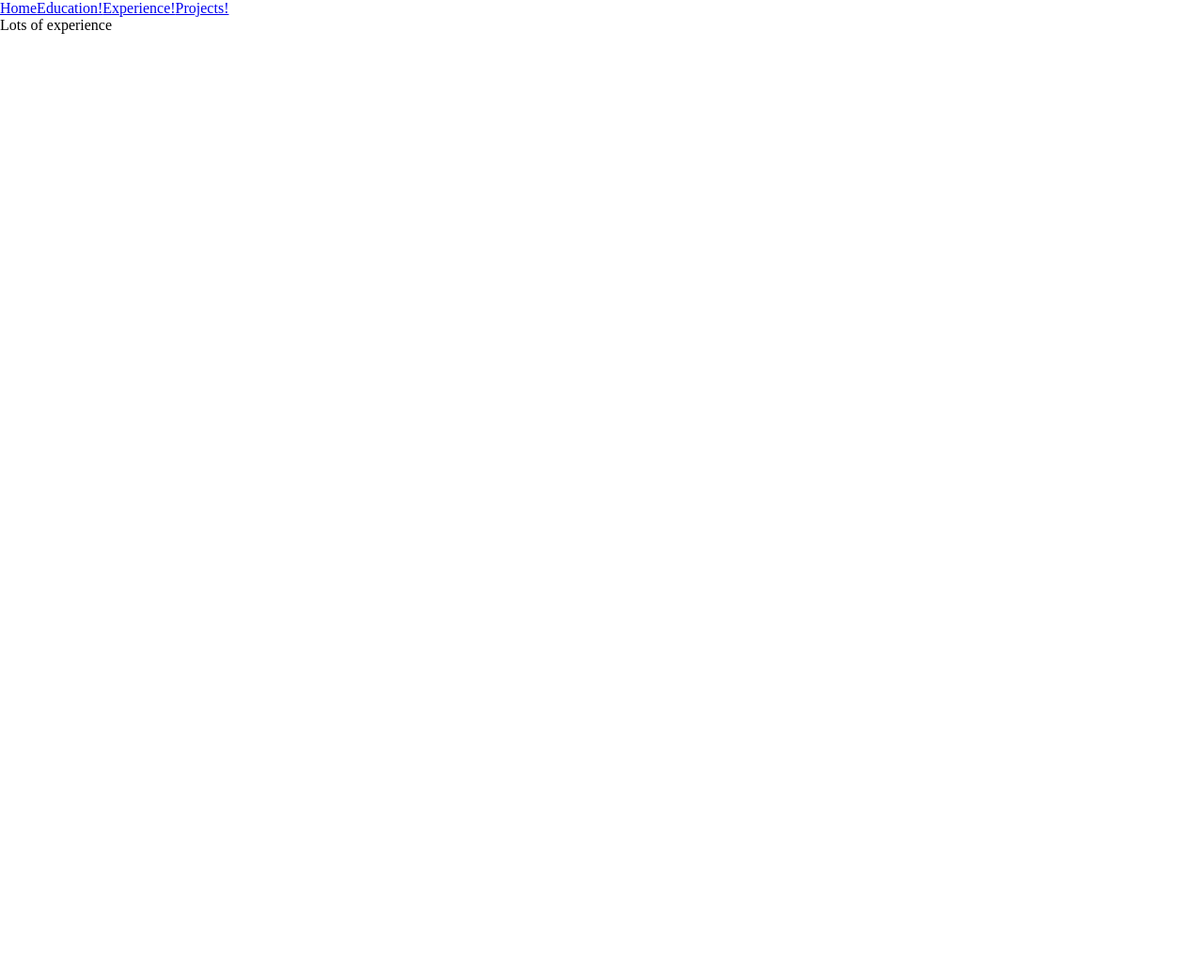
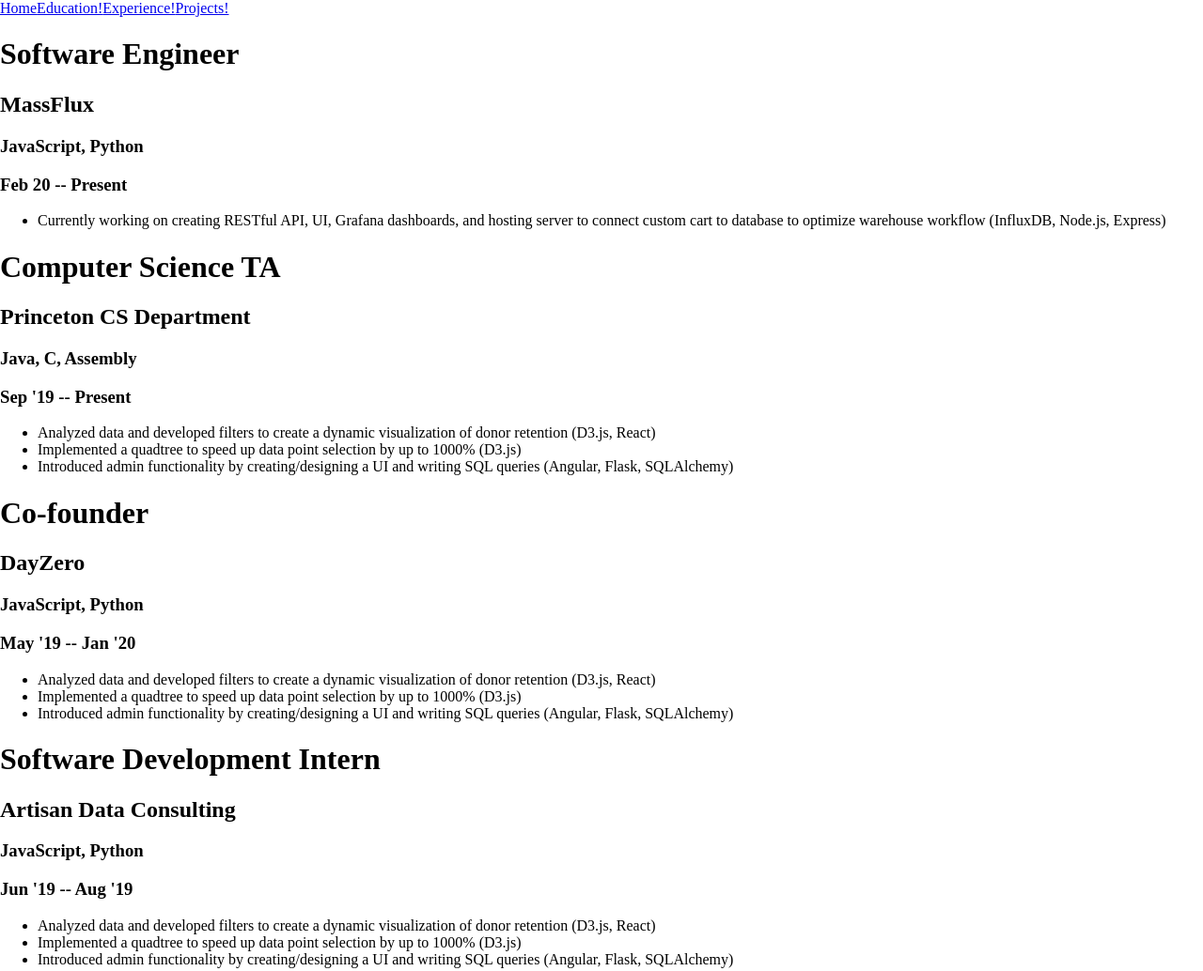
Before and after one commit to hollisma/hollisis.me, a Gatsby site: page /experience in a window 1280 px wide. Shown: the whole page at 94% size. Before the commit the page ends 800 px from the top, so only its background shows below. Built offline with nearby package versions, Linux system fonts and the light colour scheme; Gatsby itself is replaced by a stand-in of ours.

Commit message:
displaying experience info

```diff
--- a/src/pages/experience.tsx
+++ b/src/pages/experience.tsx
@@ -16,21 +16,32 @@
           range: string
           order: number
         }
-        html: any
+        html: string
       }
-    }
+    }[]
   }
 }
 
 const Experience = ({ data }: PageProps<Data>) => {
-  // const nodes = data.allMarkdownRemark.edges
   const edges = data.allMarkdownRemark.edges
 
-  console.log(edges)
   return (
     <Layout>
       <SEO title='Experience' />
-      Lots of experience
+      {data &&
+        edges.map(({ node }, i) => {
+          const { frontmatter, html } = node
+          const { title, company, tech, range } = frontmatter
+          return (
+            <div key={i}>
+              <h1>{title}</h1>
+              <h2>{company}</h2>
+              <h3>{tech}</h3>
+              <h3>{range}</h3>
+              <div dangerouslySetInnerHTML={{ __html: html }} />
+            </div>
+          )
+        })}
     </Layout>
   )
 }
```
Also changed, not shown: src/pages/404.js (added, +29 -0 lines).
